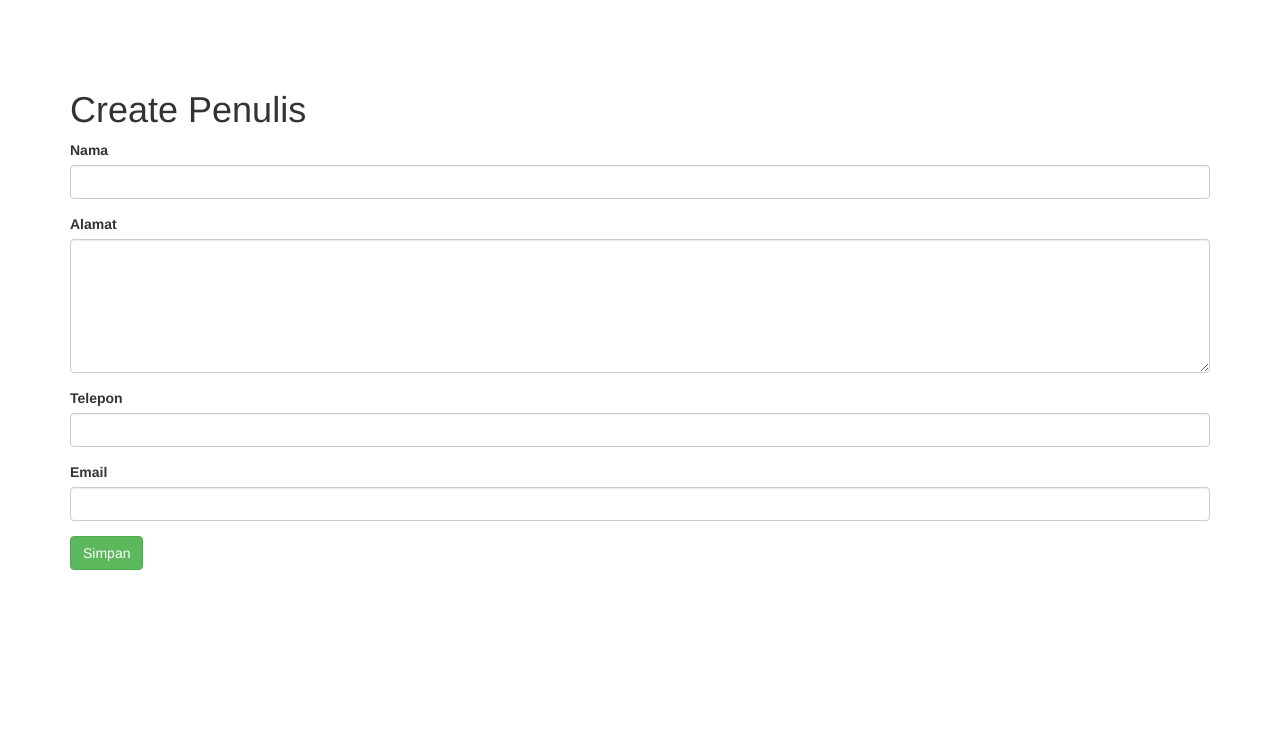
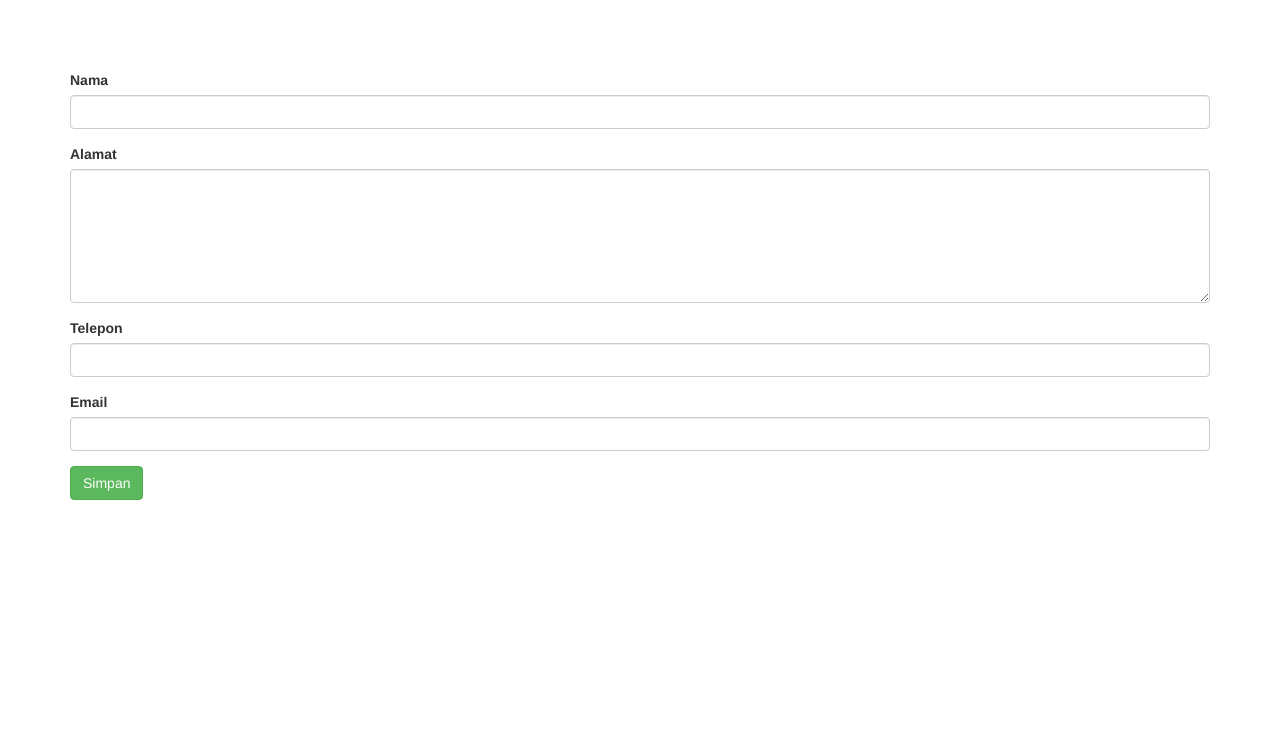
Before and after one commit to firstiaulyaa/perpus-aulyaa, a Yii app: template views/penulis/create.php in a window 1280 px wide. Shown: the top 740 px of the page. Run offline with PHP 8.4 and a stand-in for Yii, Linux system fonts and the light colour scheme; the template is opened without the code that fills it, so the values that code supplies are empty; form fields are guessed from the names that the template uses; some libraries are stand-ins or nearby versions.

Commit message:
Tampilan create pada Penulis

```diff
--- a/views/penulis/create.php
+++ b/views/penulis/create.php
@@ -6,16 +6,19 @@ use yii\helpers\Html;
 /* @var $this yii\web\View */
 /* @var $model app\models\Penulis */
 
-$this->title = 'Create Penulis';
+$this->title = 'Tambah Data Penulis';
 $this->params['breadcrumbs'][] = ['label' => 'Penulis', 'url' => ['index']];
 $this->params['breadcrumbs'][] = $this->title;
 ?>
 <div class="penulis-create">
+<div class="box box-primary">
+<div class="box-body">
 
-    <h1><?= Html::encode($this->title) ?></h1>
 
     <?= $this->render('_form', [
         'model' => $model,
     ]) ?>
 
 </div>
+</div>
+</div>
```
